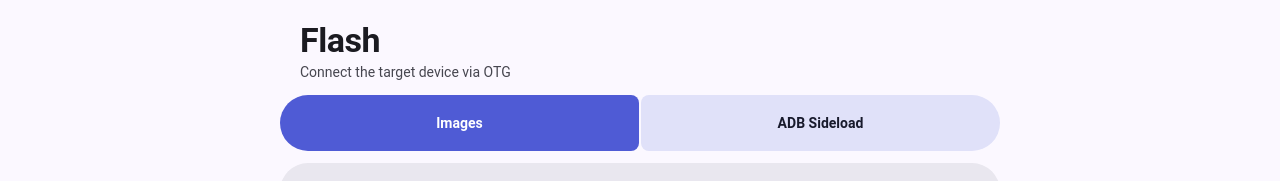
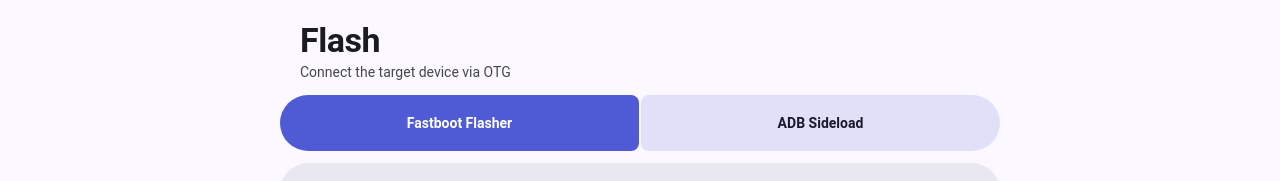
Before and after one commit to Senan521/OPlus-Flasher, a Svelte app in the folder LFA/: page / in a window 1280 px wide. Both pictures are taken after a click on the button "Flash". Shown: the top 181 px of the page. Built offline with nearby package versions, Linux system fonts and the light colour scheme.

Commit message:
Rename Images tab to Fastboot Flasher

```diff
--- a/LFA/src/App.svelte
+++ b/LFA/src/App.svelte
@@ -314,7 +314,7 @@
 
   {:else if tab === 'flash'}
     <div class="group">
-      <button class="btn" class:sel={flashSub === 'images'} onclick={() => flashSub = 'images'}>{t('İmajlar')}</button>
+      <button class="btn" class:sel={flashSub === 'images'} onclick={() => flashSub = 'images'}>Fastboot Flasher</button>
       <button class="btn" class:sel={flashSub === 'sideload'} onclick={() => flashSub = 'sideload'}>{t('ADB Sideload')}</button>
     </div>
     {#if flashSub === 'sideload'}
```
